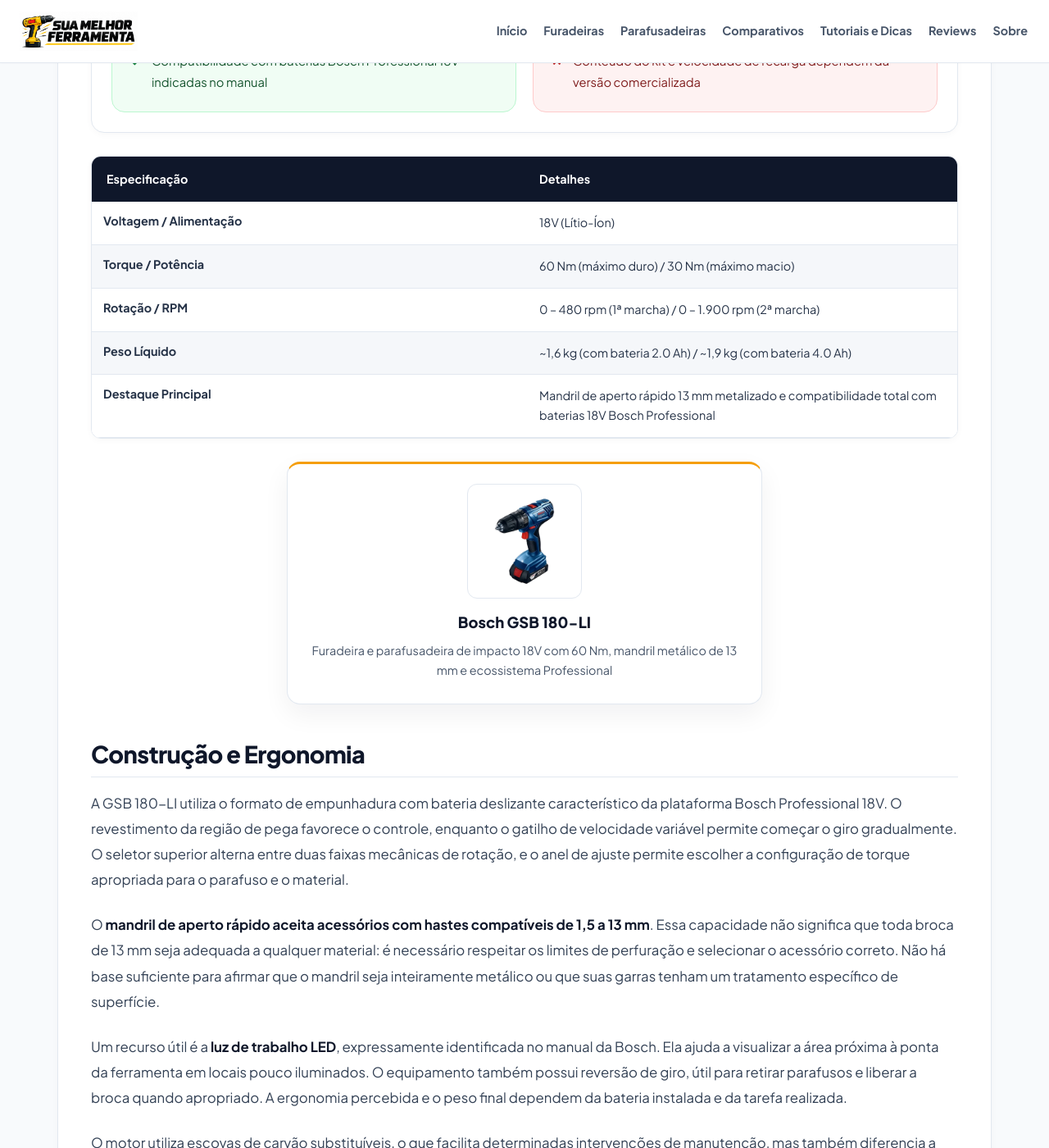
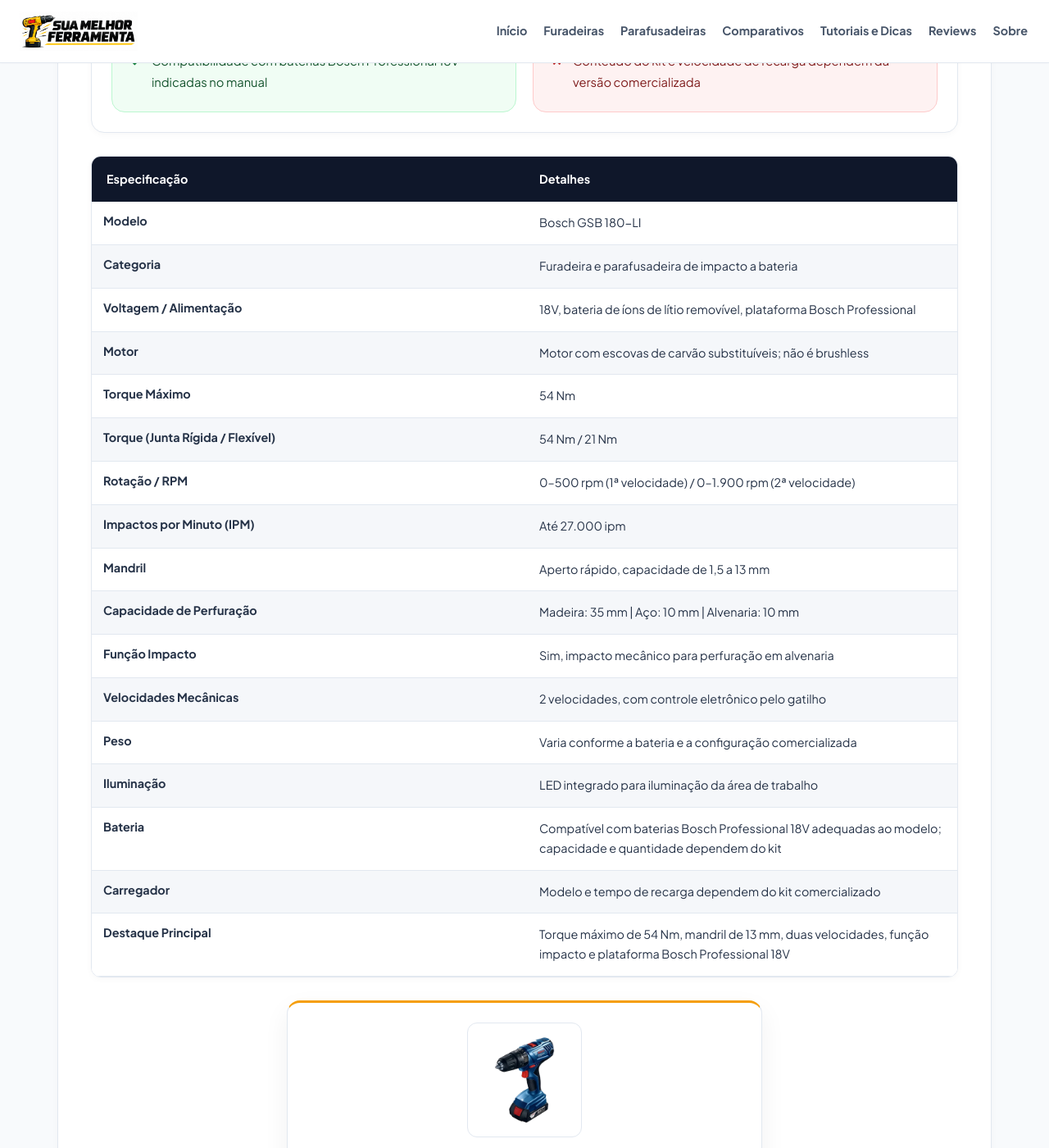
Before and after one commit to membroequipe/SiteReview, a Jekyll site: the page built from _posts/2026-10-24-review-bosch-gsb-180-li.md, in a window 1280 px wide and 1400 px high, scrolled down 2037 px. Shown: the whole window at 82% size. Built offline with Jekyll 4.4.1, drawn with Linux system fonts in a browser that asks for light colours; some of the changed text lies outside the part shown.

Commit message:
Update produtos.yml

```diff
--- a/_data/produtos.yml
+++ b/_data/produtos.yml
@@ -507,9 +507,10 @@
     - nome: "Destaque Principal"
       valor: "Motor brushless EC com 50 Nm de torque e proteções eletrónicas ECP + EMP"
 
+
 bosch_gsb_180_li:
   nome: "Bosch GSB 180-LI"
-  descricao: "Furadeira e parafusadeira de impacto 18V com 60 Nm, mandril metálico de 13 mm e ecossistema Professional"
+  descricao: "Furadeira e parafusadeira de impacto 18V Bosch Professional, com torque máximo de 54 Nm, mandril de 13 mm e até 27.000 impactos por minuto"
   imagem: "/assets/images/posts/bosch-gsb-180-li.png"
 
   links:
@@ -518,20 +519,45 @@
     shopee: ""
 
   especificacoes:
+    - nome: "Modelo"
+      valor: "Bosch GSB 180-LI"
+    - nome: "Categoria"
+      valor: "Furadeira e parafusadeira de impacto a bateria"
     - nome: "Voltagem / Alimentação"
-      valor: "18V (Lítio-Íon)"
-    - nome: "Torque / Potência"
-      valor: "60 Nm (máximo duro) / 30 Nm (máximo macio)"
+      valor: "18V, bateria de íons de lítio removível, plataforma Bosch Professional"
+    - nome: "Motor"
+      valor: "Motor com escovas de carvão substituíveis; não é brushless"
+    - nome: "Torque Máximo"
+      valor: "54 Nm"
+    - nome: "Torque (Junta Rígida / Flexível)"
+      valor: "54 Nm / 21 Nm"
     - nome: "Rotação / RPM"
-      valor: "0 – 480 rpm (1ª marcha) / 0 – 1.900 rpm (2ª marcha)"
-    - nome: "Peso Líquido"
-      valor: "~1,6 kg (com bateria 2.0 Ah) / ~1,9 kg (com bateria 4.0 Ah)"
+      valor: "0–500 rpm (1ª velocidade) / 0–1.900 rpm (2ª velocidade)"
+    - nome: "Impactos por Minuto (IPM)"
+      valor: "Até 27.000 ipm"
+    - nome: "Mandril"
+      valor: "Aperto rápido, capacidade de 1,5 a 13 mm"
+    - nome: "Capacidade de Perfuração"
+      valor: "Madeira: 35 mm | Aço: 10 mm | Alvenaria: 10 mm"
+    - nome: "Função Impacto"
+      valor: "Sim, impacto mecânico para perfuração em alvenaria"
+    - nome: "Velocidades Mecânicas"
+      valor: "2 velocidades, com controle eletrônico pelo gatilho"
+    - nome: "Peso"
+      valor: "Varia conforme a bateria e a configuração comercializada"
+    - nome: "Iluminação"
+      valor: "LED integrado para iluminação da área de trabalho"
+    - nome: "Bateria"
+      valor: "Compatível com baterias Bosch Professional 18V adequadas ao modelo; capacidade e quantidade dependem do kit"
+    - nome: "Carregador"
+      valor: "Modelo e tempo de recarga dependem do kit comercializado"
     - nome: "Destaque Principal"
-      valor: "Mandril de aperto rápido 13 mm metalizado e compatibilidade total com baterias 18V Bosch Professional"
+      valor: "Torque máximo de 54 Nm, mandril de 13 mm, duas velocidades, função impacto e plataforma Bosch Professional 18V"
+
 
 makita_hp333_12v_impacto:
   nome: "Makita HP333 (12V Impacto)"
-  descricao: "Furadeira/parafusadeira de impacto brushless 12V com mandril metálico de 10 mm e 35 Nm"
+  descricao: "Furadeira e parafusadeira de impacto 12V max CXT, com motor de 2 polos, torque máximo de 34 Nm, mandril de 10 mm e até 25.500 impactos por minuto"
   imagem: "/assets/images/posts/makita-hp333-12v-impacto.png"
 
   links:
@@ -541,31 +567,45 @@
 
   especificacoes:
     - nome: "Modelo"
-      valor: "HP333DWAE / HP333DZ (corpo apenas)"
+      valor: "Makita HP333 (versões e kits variam conforme o mercado)"
+    - nome: "Categoria"
+      valor: "Furadeira e parafusadeira de impacto a bateria"
     - nome: "Voltagem / Alimentação"
-      valor: "12V max CXT (10,8 V nominal) — íon de lítio slide"
-    - nome: "Torque / Potência"
-      valor: "35 Nm (duro) / 21 Nm (macio) — motor brushless (BL)"
+      valor: "12V max CXT (10,8V nominal), bateria de íons de lítio removível"
+    - nome: "Motor"
+      valor: "Motor de 2 polos com escovas de carvão; não é brushless"
+    - nome: "Torque Máximo"
+      valor: "34 Nm"
+    - nome: "Torque (Junta Rígida / Flexível)"
+      valor: "30 Nm / 14 Nm"
     - nome: "Rotação / RPM"
-      valor: "0 – 450 min⁻¹ (1ª) / 0 – 1.700 min⁻¹ (2ª)"
+      valor: "0–450 rpm (1ª velocidade) / 0–1.700 rpm (2ª velocidade)"
     - nome: "Impactos por Minuto (IPM)"
-      valor: "0 – 6.800 (1ª) / 0 – 25.500 (2ª)"
+      valor: "0–6.750 ipm (1ª velocidade) / 0–25.500 ipm (2ª velocidade)"
     - nome: "Mandril"
-      valor: "Metálico 10 mm (3/8\") com aperto rápido"
+      valor: "Aperto rápido de 10 mm (3/8 polegadas)"
     - nome: "Capacidade de Furação"
-      valor: "Aço: 10 mm | Madeira: 21 mm | Alvenaria: 10 mm"
+      valor: "Aço: 10 mm | Madeira: 21 mm | Alvenaria: 8 mm"
     - nome: "Ajustes de Torque"
-      valor: "21 estágios + furação + impacto"
-    - nome: "Peso Líquido"
-      valor: "1,1 kg (com bateria 2,0 Ah) / 0,78 kg (corpo apenas)"
+      valor: "20 níveis de ajuste, com modos de perfuração e impacto"
+    - nome: "Peso"
+      valor: "Varia conforme a bateria e a configuração comercializada"
     - nome: "Comprimento"
-      valor: "182 mm"
+      valor: "193 mm"
+    - nome: "Função Impacto"
+      valor: "Sim, impacto mecânico para perfuração em alvenaria"
+    - nome: "Freio"
+      valor: "Freio elétrico para parada rápida do mandril"
+    - nome: "Iluminação"
+      valor: "LED integrado para iluminação da área de trabalho"
+    - nome: "Bateria"
+      valor: "Compatível com baterias Makita CXT 12V max adequadas ao modelo; capacidade e quantidade dependem do kit"
+    - nome: "Carregador"
+      valor: "Modelo e tempo de recarga dependem da configuração comercializada"
+    - nome: "Garantia Oficial"
+      valor: "Conforme as condições de garantia da Makita Brasil e a documentação do produto"
     - nome: "Destaque Principal"
-      valor: "Motor brushless + mandril metálico 10 mm + proteção XPT"
-    - nome: "LED"
-      valor: "Duplo, com função afterglow (~10 s)"
-    - nome: "Garantia Oficial"
-      valor: "3 anos (1 ano + 2 anos mediante registro)"
+      valor: "Formato compacto, torque máximo de 34 Nm, duas velocidades, função impacto e compatibilidade com a plataforma Makita CXT 12V max"
 
 
 makita_dhp490:
```
